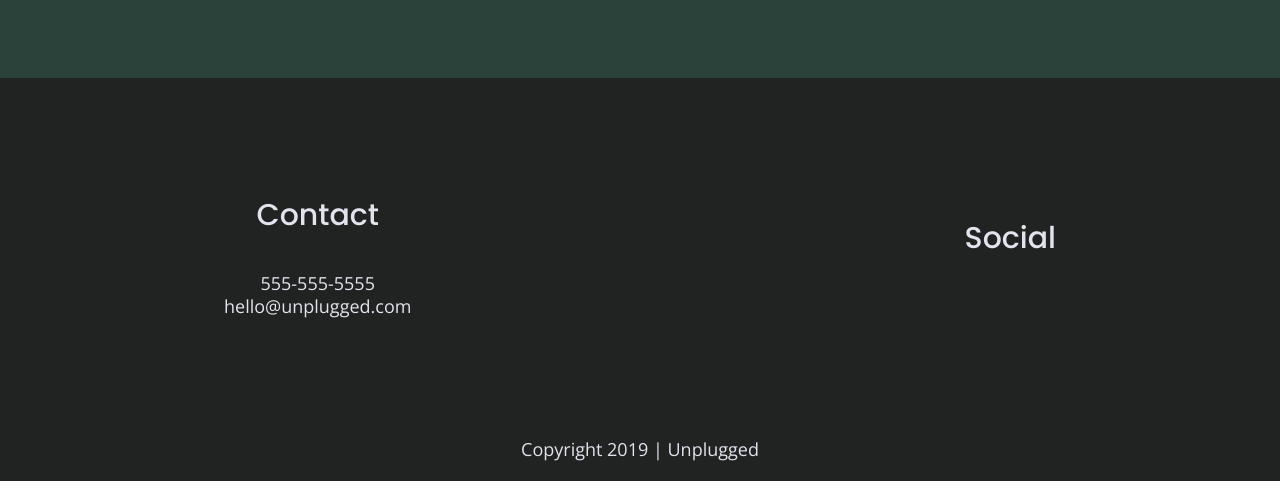
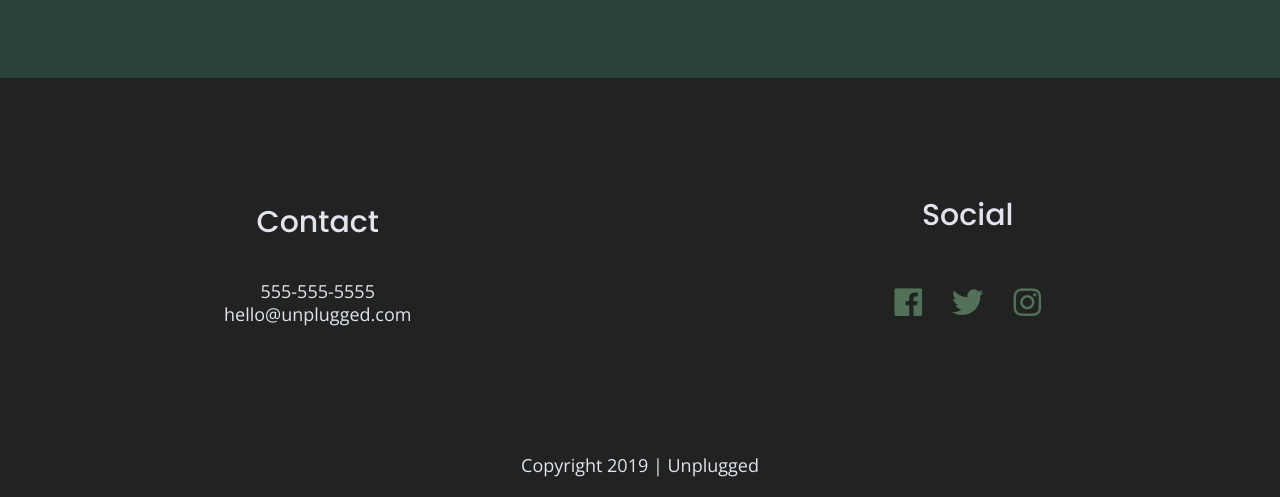
Before and after one commit to ninakalpakis/unplugged-retreat, a website built with Parcel: page unplugged-retreat/index.html in a window 1280 px wide. Shown: the part 3147-3644 px from the top of the page. Built offline with nearby package versions, Linux system fonts and the light colour scheme.

Commit message:
Added footer icons

```diff
--- a/unplugged-retreat/css/main.css
+++ b/unplugged-retreat/css/main.css
@@ -214,6 +214,11 @@ footer {
 
 footer p {
   margin: 0;
+}
+
+footer i {
+  font-size: 1.75em;
+  color: #527158;
 }
 
 footer .content-wrapper {
@@ -644,6 +649,10 @@ input [type=button] {
     line-height: 1.285;
   }
 
+  footer i {
+    margin: 15px;
+  }
+
   footer .copyright {
     width: 100%;
   }
--- a/unplugged-retreat/index.html
+++ b/unplugged-retreat/index.html
@@ -148,9 +148,18 @@
           <div class="social">
             <h4>Social</h4>
             <div class="social-icons">
-              <p><a href="https://www.facebook.com" target="_blank"></a></p>
-              <p><a href="https://www.twitter.com" target="_blank"></a></p>
-              <p><a href="https://www.instagram.com" target="_blank"></a></p>
+              <p>
+                <a href="https://www.facebook.com" target="_blank"></a>
+                <i class="fab fa-facebook"></i>
+              </p>
+              <p>
+                <a href="https://www.twitter.com" target="_blank"></a>
+                <i class="fab fa-twitter"></i>
+              </p>
+              <p>
+                <a href="https://www.instagram.com" target="_blank"></a>
+                <i class="fab fa-instagram"></i>
+              </p>
             </div>
           </div>
         </div>
```
Also changed, not shown: unplugged-retreat/about/index.html (+6 -3 lines), unplugged-retreat/faq/index.html (+6 -3 lines).
